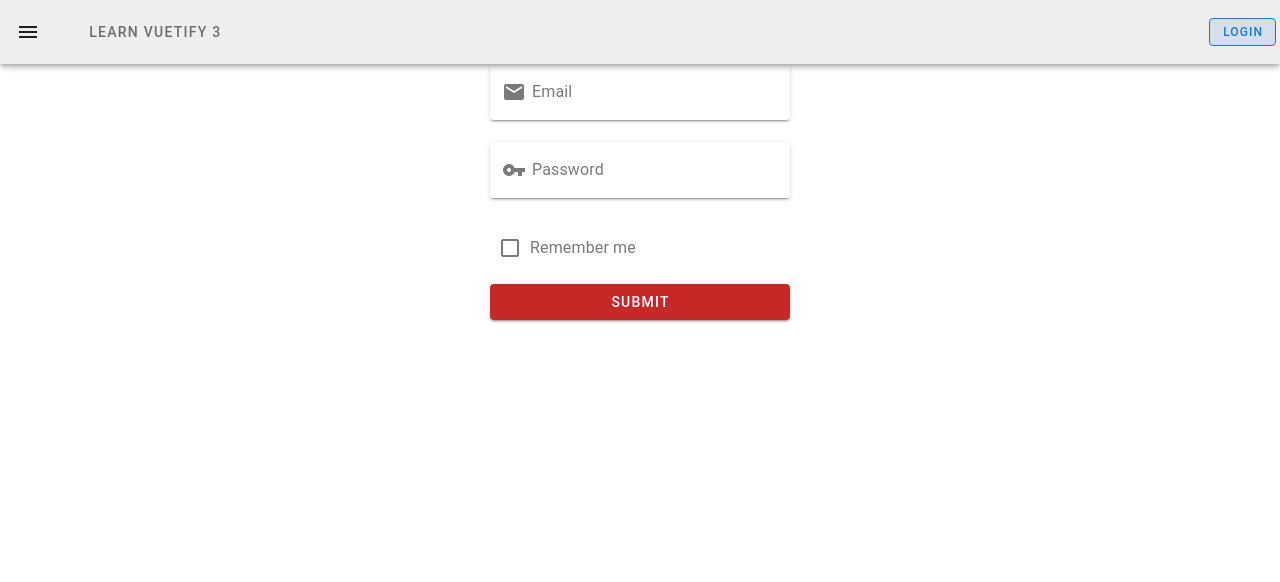
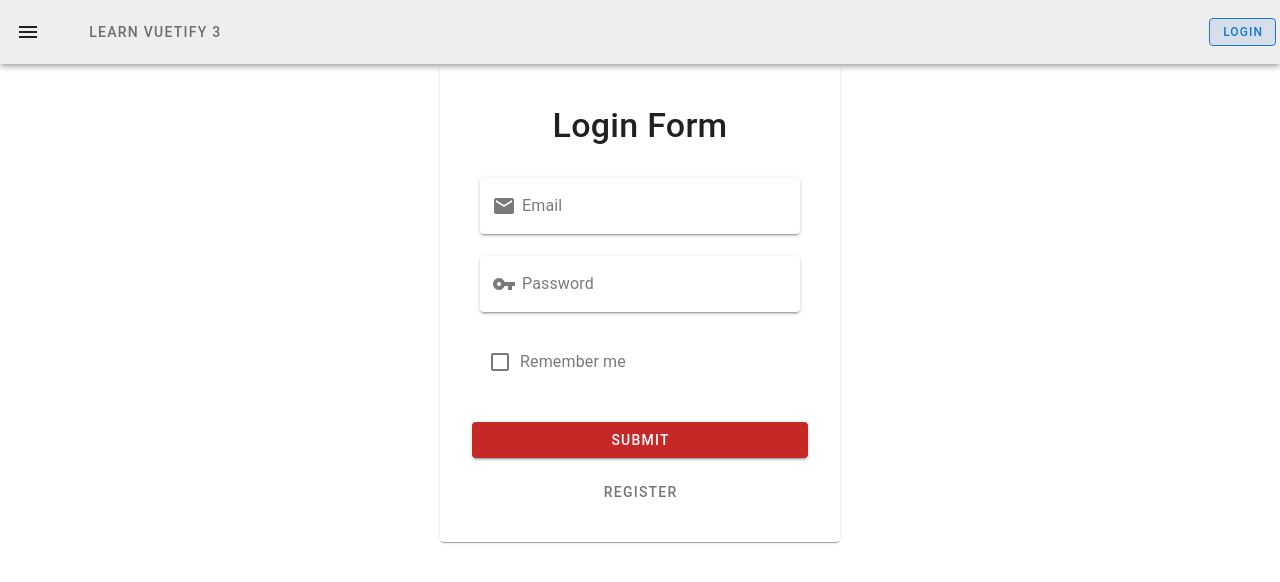
Before and after one commit to MichelleH17/learn-vuetify, a Vue app: page /login in a window 1280 px wide. Shown: the top 582 px of the page. Built offline with nearby package versions, Linux system fonts and the light colour scheme.

Commit message:
Style login form

```diff
--- a/src/views/LoginView.vue
+++ b/src/views/LoginView.vue
@@ -14,7 +14,11 @@ function submit() {
 </script>
 
 <template>
-  <v-sheet class="mx-auto" width="300">
+  <v-card class="pa-6 mx-auto" width="400">
+    <v-card-item>
+      <v-card-title class="pb-4 text-h4 text-center">Login Form</v-card-title>
+    </v-card-item>
+    <v-card-text>
       <v-form @submit.prevent="submit">
         <v-text-field
         variant="solo"
@@ -35,7 +39,11 @@ function submit() {
         label="Remember me"
         hide-details
         ></v-checkbox>
-      <v-btn color="red-darken-3" class="mt-2" type="submit" block>Submit</v-btn>
       </v-form>
-  </v-sheet>
+    </v-card-text>
+    <v-card-actions class="d-flex flex-column">
+      <v-btn  variant="elevated" color="red-darken-3" class="mt-2" type="submit" block>Submit</v-btn>
+      <v-btn to="/register" variant="plain" class="mt-2">Register</v-btn>
+    </v-card-actions>
+  </v-card>
 </template>
```
Lines whose indentation alone changed are shown as unchanged.
